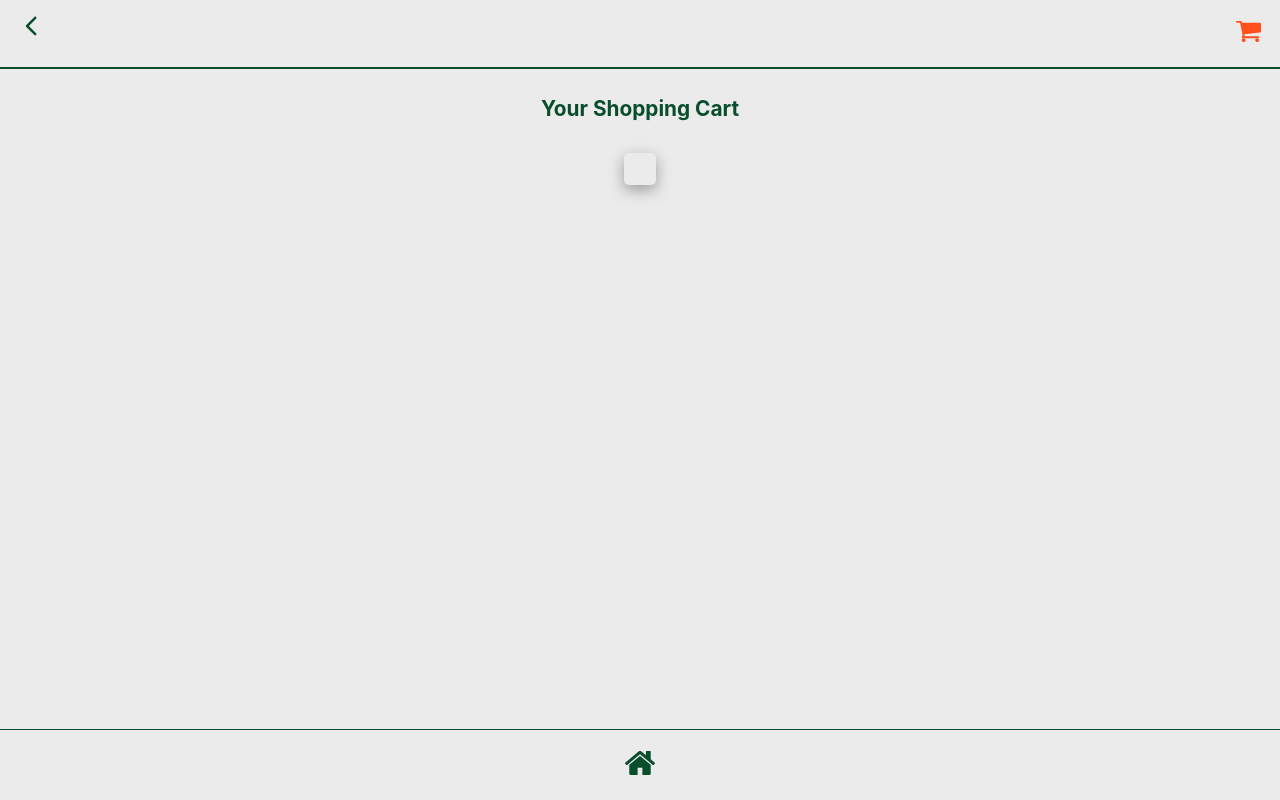
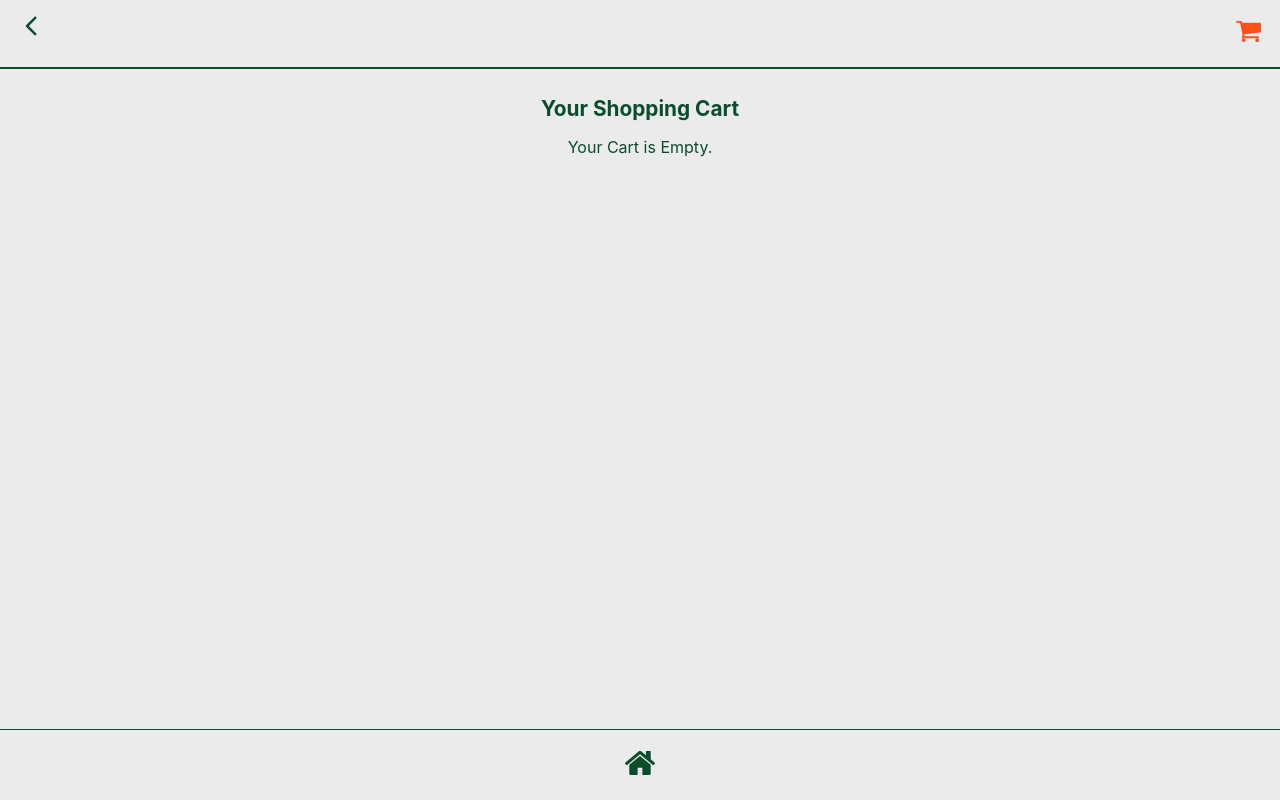
Before and after one commit to DanCesca/capstone-worldofcoffee, a React (Create React App) app in the folder client/: page /cart in a window 1280 px wide. Built offline with nearby package versions, Linux system fonts and the light colour scheme.

Commit message:
create logic for handling addition of items to the Shopping Cart, add button with function to product page, add rendering of button action to the Shopping Cart page cart.jsx

```diff
--- a/client/src/App.js
+++ b/client/src/App.js
@@ -4,14 +4,30 @@ import Product from './pages/product';
 import Cart from './pages/cart';
 import styled from 'styled-components';
 import { tastes } from './database.js';
+import { useState } from 'react';
+
 
 function App() {
+
+  const [cartItems, setCartItems] = useState([]);
+
+  const onAdd = tasteSample => {
+    const exist = cartItems.find(item => item.id === tasteSample.id);
+    if (exist) {
+      setCartItems(
+        cartItems.map(item => (item.id === exist.id ? { ...exist, qty: exist.qty + 1 } : item))
+      );
+    } else {
+      setCartItems([...cartItems, { ...tasteSample, qty: 1 }]);
+    }
+  };
+
   return (
     <AppContainer>
       <Routes>
         <Route path="/" element={<Home tastes={tastes} />} />
-        <Route path="/product/:id/:sampleId" element={<Product tastes={tastes} />} />
-        <Route path="/cart" element={<Cart tastes={tastes} />} />
+        <Route path="/product/:id/:sampleId" element={<Product tastes={tastes} onAdd={onAdd}/>} />
+        <Route path="/cart" element={<Cart tastes={tastes} cartItems={cartItems} onAdd={onAdd}/>} />
       </Routes>
     </AppContainer>
   );
--- a/client/src/components/SelectButton.jsx
+++ b/client/src/components/SelectButton.jsx
@@ -8,6 +8,7 @@ const SelectButton = styled.button`
   color: white;
   font-style: italic;
   font-weight: 900;
+  cursor: pointer;
 `;
 
 export default SelectButton;
--- a/client/src/pages/cart.jsx
+++ b/client/src/pages/cart.jsx
@@ -1,24 +1,24 @@
 import Header from '../components/Header';
 import NavBar from '../components/NavBar';
 import styled from 'styled-components';
-import { useState } from 'react';
 
-
-
-function Cart () {
-
+function Cart({ cartItems, onAdd }) {
   return (
     <>
-<Header hasBackButton="true"/>
+      <Header hasBackButton="true" />
       <CartTitle>Your Shopping Cart</CartTitle>
-<CartListWrapper>
-<CartItem></CartItem>
+      {cartItems.length === 0 && <div>Your Cart is Empty.</div>}
+      {cartItems.map(item => (
+        <CartListWrapper role="list">
+          <CartItem key={item.id}>
+            {item.name} <button onClick={() => onAdd(item)}>+</button>
+          </CartItem>
         </CartListWrapper>
+      ))}
+
       <NavBar />
     </>
-
   );
-
 }
 
 export default Cart;
@@ -38,8 +38,6 @@ const CartListWrapper = styled.ul`
 `;
 
 const CartItem = styled.li`
-  box-shadow: var(--box-shadow);
-  border-radius: var(--border-radius);
   max-width: 35ch;
   margin: 1rem;
   padding: 1rem;
--- a/client/src/pages/product.jsx
+++ b/client/src/pages/product.jsx
@@ -5,7 +5,7 @@ import { useParams } from 'react-router-dom';
 import { Link } from 'react-router-dom';
 import SelectButton from '../components/SelectButton';
 
-function Product({ tastes }) {
+function Product({ tastes, onAdd }) {
   const { id, sampleId } = useParams();
   const taste = tastes.find(taste => taste.id === id);
   const tasteSample = taste.sample.find(sample => sample.id === sampleId);
@@ -21,17 +21,17 @@ function Product({ tastes }) {
             Starts Here
           </PageTitle>
           <ProductWrapper role="list">
-            <ProductCard>
+            <ProductCard key={tasteSample.id}>
               <ProductPresentation>
-                {' '}
                 <ProductPic src={tasteSample.image} alt={tasteSample.name} />
                 <ProductName>{tasteSample.name}</ProductName>
                 <ProductFlavors>{tasteSample.flavors}</ProductFlavors>
               </ProductPresentation>
-
               <ProductPromise>Why You'll Love it</ProductPromise>
               <ProductDescription>{tasteSample.description}</ProductDescription>
               <ProductPrice>Price (250g): {tasteSample.price}</ProductPrice>
+
+              <SelectButton onClick={() => onAdd(tasteSample)}>Add to Cart</SelectButton>
             </ProductCard>
           </ProductWrapper>
         </>
@@ -49,7 +49,7 @@ function Product({ tastes }) {
           sample.id === sampleId ? (
             ''
           ) : (
-            <OtherPicksItem>
+            <OtherPicksItem key={sample.id}>
               <OtherPickImage src={sample.image} alt={sample.name} />
               <OtherPickInfo>
                 {sample.name}: {sample.flavors}
```
Lines whose indentation alone changed are shown as unchanged.
